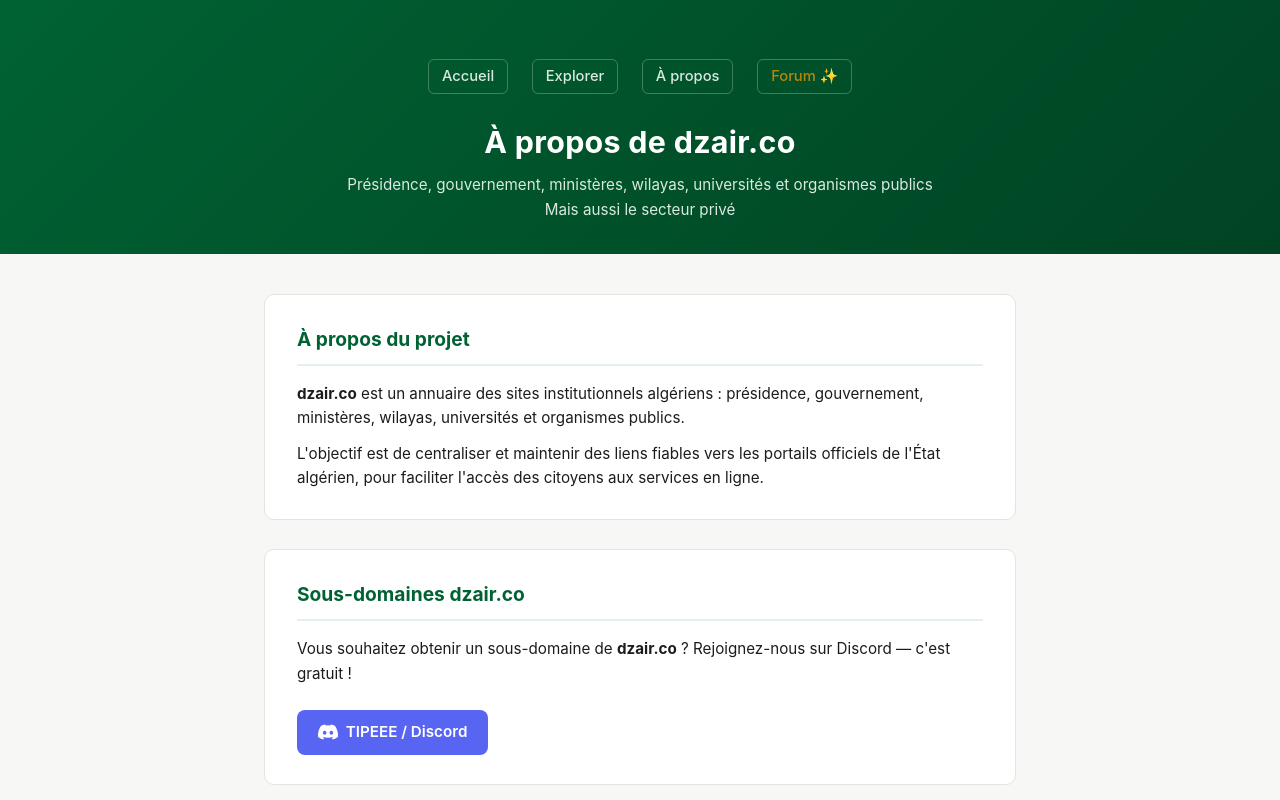
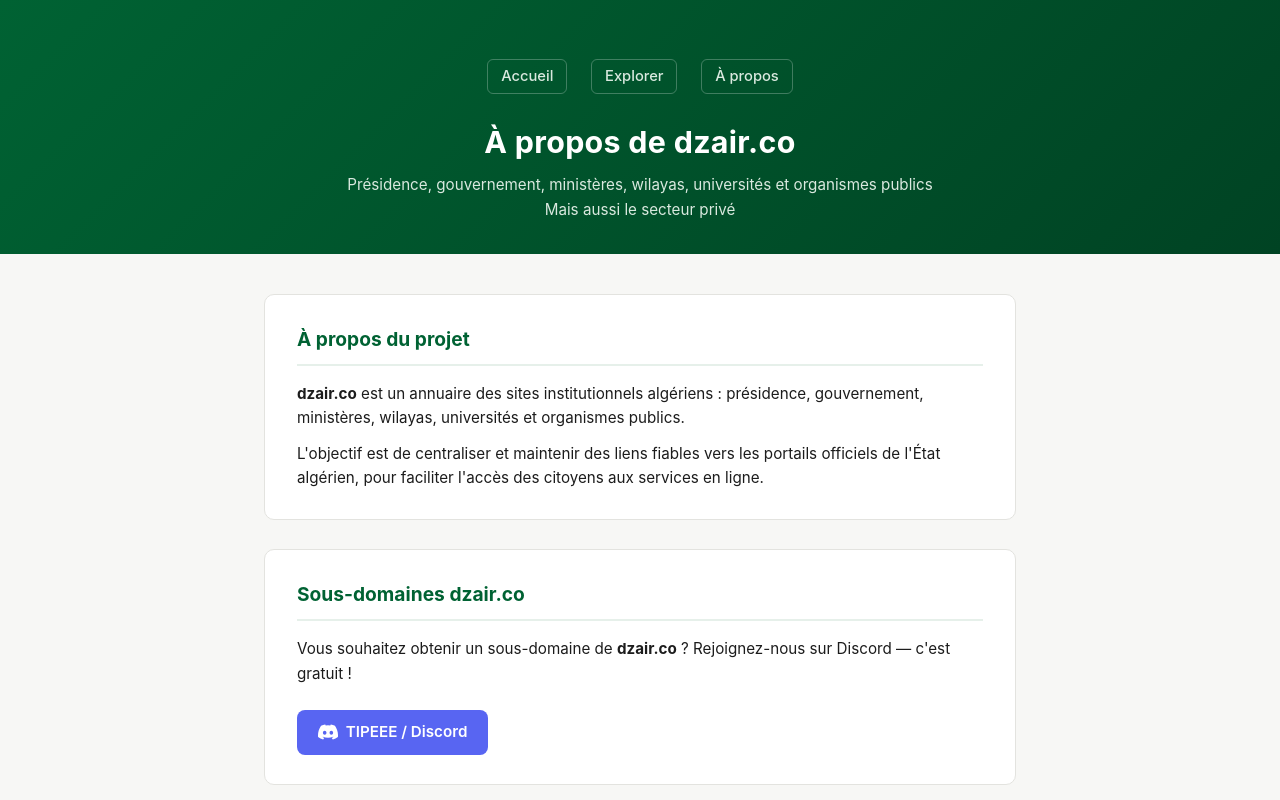
Before and after one commit to nazimboudeffa/dzair-co, a plain HTML site: page about.html in a window 1280 px wide. Shown: the top 800 px of the page. Drawn offline with Linux system fonts and the light colour scheme.

Commit message:
removed forum

```diff
--- a/about.html
+++ b/about.html
@@ -252,7 +252,6 @@
     <a href="index.html">Accueil</a>
     <a href="explore.html">Explorer</a>
     <a href="about.html">À propos</a>
-    <a href="https://forum.dzair.co" target="_blank" rel="noopener" style="color: #b8860b;">Forum ✨</a>
   </nav>
   <h1>À propos de dzair.co</h1>
   <p>Présidence, gouvernement, ministères, wilayas, universités et organismes publics</p>
```
Also changed, not shown: explore.html (+0 -1 lines).
